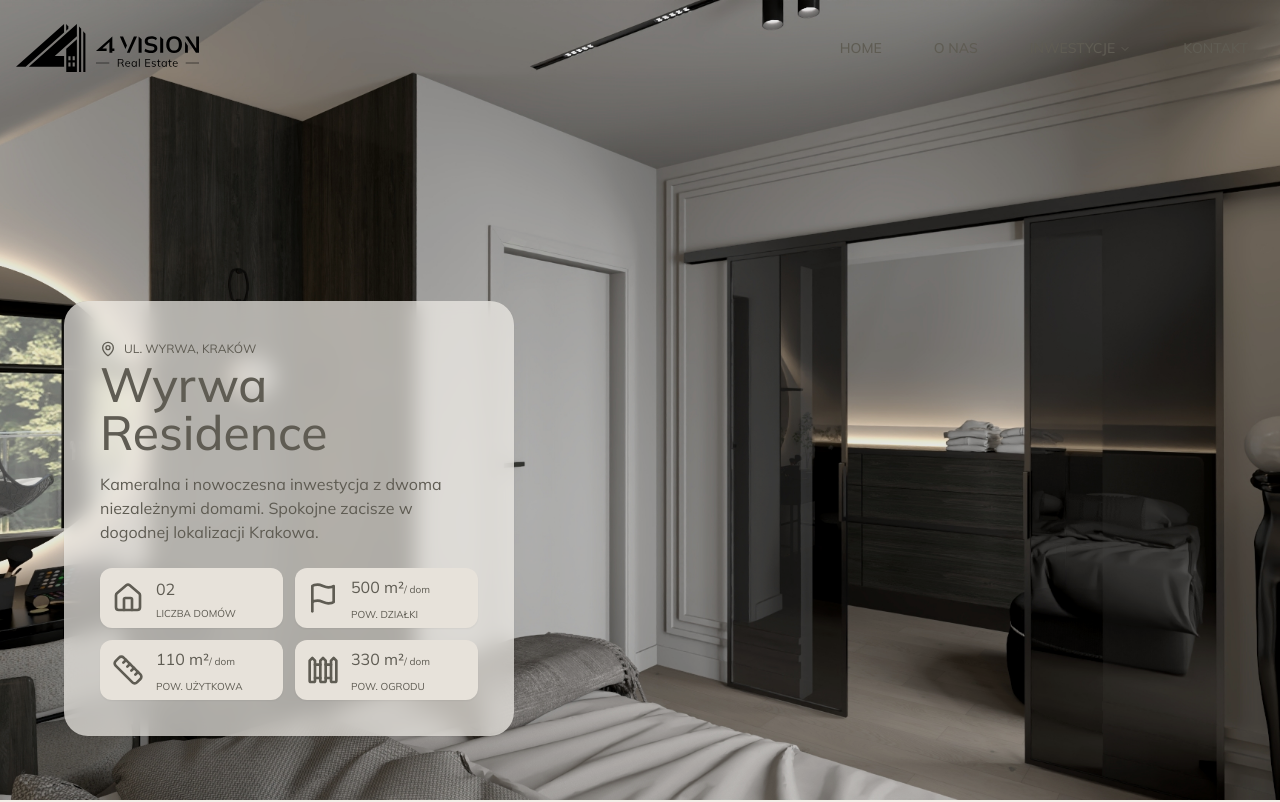
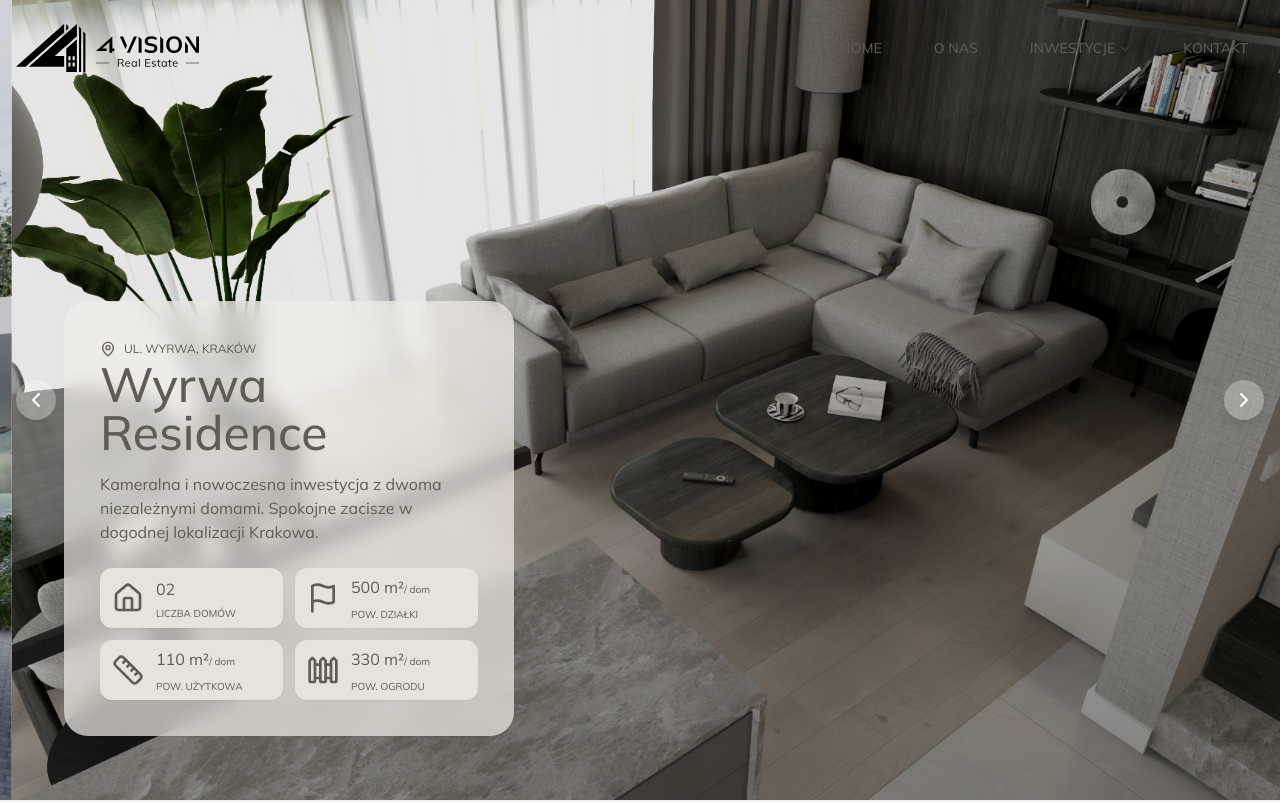
Before and after one commit to danielu221/4VRE-website, a Next.js app: page /inwestycje/wyrwa in a window 1280 px wide. Shown: the top 802 px of the page. Built offline with nearby package versions, Linux system fonts and the light colour scheme.

Commit message:
Implement bacgrkound carousel

```diff
--- /dev/null
+++ b/src/app/components/background-carousel.tsx
@@ -0,0 +1,83 @@
+"use client"
+
+import useEmblaCarousel from 'embla-carousel-react'
+import Autoplay from 'embla-carousel-autoplay'
+import { useEffect, useState, useCallback } from 'react'
+import { ChevronLeft, ChevronRight } from 'lucide-react'
+
+interface BackgroundCarouselProps {
+  images: string[];
+  autoplayDelay?: number;
+  showControls?: boolean;
+}
+
+export function BackgroundCarousel({
+  images,
+  autoplayDelay = 5000,
+  showControls = true
+}: BackgroundCarouselProps) {
+  const [emblaRef, emblaApi] = useEmblaCarousel(
+    { loop: true },
+    [Autoplay({
+      delay: autoplayDelay,
+      stopOnInteraction: false,
+      stopOnMouseEnter: false,
+      playOnInit: true
+    })]
+  )
+
+  const [isLoaded, setIsLoaded] = useState(false)
+
+  const scrollPrev = useCallback(() => {
+    if (emblaApi) emblaApi.scrollPrev()
+  }, [emblaApi])
+
+  const scrollNext = useCallback(() => {
+    if (emblaApi) emblaApi.scrollNext()
+  }, [emblaApi])
+
+  useEffect(() => {
+    setIsLoaded(true)
+  }, [])
+
+  if (!isLoaded) return null
+
+  return (
+    <div className="absolute inset-0 w-full h-full">
+      <div className="overflow-hidden h-full" ref={emblaRef}>
+        <div className="flex h-full">
+          {images.map((imageSrc, index) => (
+            <div key={index} className="flex-[0_0_100%] min-w-0 relative h-full">
+              <div
+                className="absolute inset-0 w-full h-full bg-cover bg-center"
+                style={{ backgroundImage: `url("${imageSrc}")` }}
+              >
+                <div className="absolute inset-0 bg-black/10"></div>
+              </div>
+            </div>
+          ))}
+        </div>
+      </div>
+
+      {/* Navigation Arrows */}
+      {showControls && (
+        <>
+          <button
+            onClick={scrollPrev}
+            className="absolute left-4 top-1/2 -translate-y-1/2 bg-white/30 hover:bg-white/50 p-2 rounded-full shadow-lg transition-all duration-300 hover:scale-110 z-10"
+            aria-label="Previous slide"
+          >
+            <ChevronLeft className="h-6 w-6 text-white" />
+          </button>
+          <button
+            onClick={scrollNext}
+            className="absolute right-4 top-1/2 -translate-y-1/2 bg-white/30 hover:bg-white/50 p-2 rounded-full shadow-lg transition-all duration-300 hover:scale-110 z-10"
+            aria-label="Next slide"
+          >
+            <ChevronRight className="h-6 w-6 text-white" />
+          </button>
+        </>
+      )}
+    </div>
+  )
+}
--- a/src/app/inwestycje/wyrwa/page.tsx
+++ b/src/app/inwestycje/wyrwa/page.tsx
@@ -28,6 +28,7 @@ import { Header } from "@/app/components/header";
 import { FloorPlans } from "@/app/components/floor-plans";
 import { motion } from "framer-motion";
 import { AnimatedCard } from "@/app/components/animated-card";
+import { BackgroundCarousel } from "@/app/components/background-carousel";
 
 export default function WyrwaPage() {
   const propertyDetails = [
@@ -175,13 +176,16 @@ export default function WyrwaPage() {
     <>
       <section className="relative w-full h-screen">
         <Header />
-        {/* Background Image */}
-        <div
-          className="absolute inset-0 w-full h-full bg-cover bg-center"
-          style={{ backgroundImage: 'url("/wyrwa_wnetrze_12.jpg")' }}
-        >
-          <div className="absolute inset-0 bg-black/10"></div>
-        </div>
+        {/* Background Carousel */}
+        <BackgroundCarousel
+          images={[
+            "/wyrwa_zewnatrz_1.jpg",
+            "/wyrwa_wnetrze_7.jpg",
+            "/wyrwa_zewnatrz_2.jpg",
+            "/wyrwa_wnetrze_14.jpg"
+          ]}
+          autoplayDelay={6000}
+        />
 
         {/* Info Card */}
         <Card className="absolute bottom-16 right-0 left-0 mx-8 md:mx-0 md:left-16 flex flex-col min-w-[280px] max-w-[450px] md:w-[450px] bg-[#f3efea]/70 backdrop-blur-[10px] rounded-3xl overflow-hidden border-none">
```
